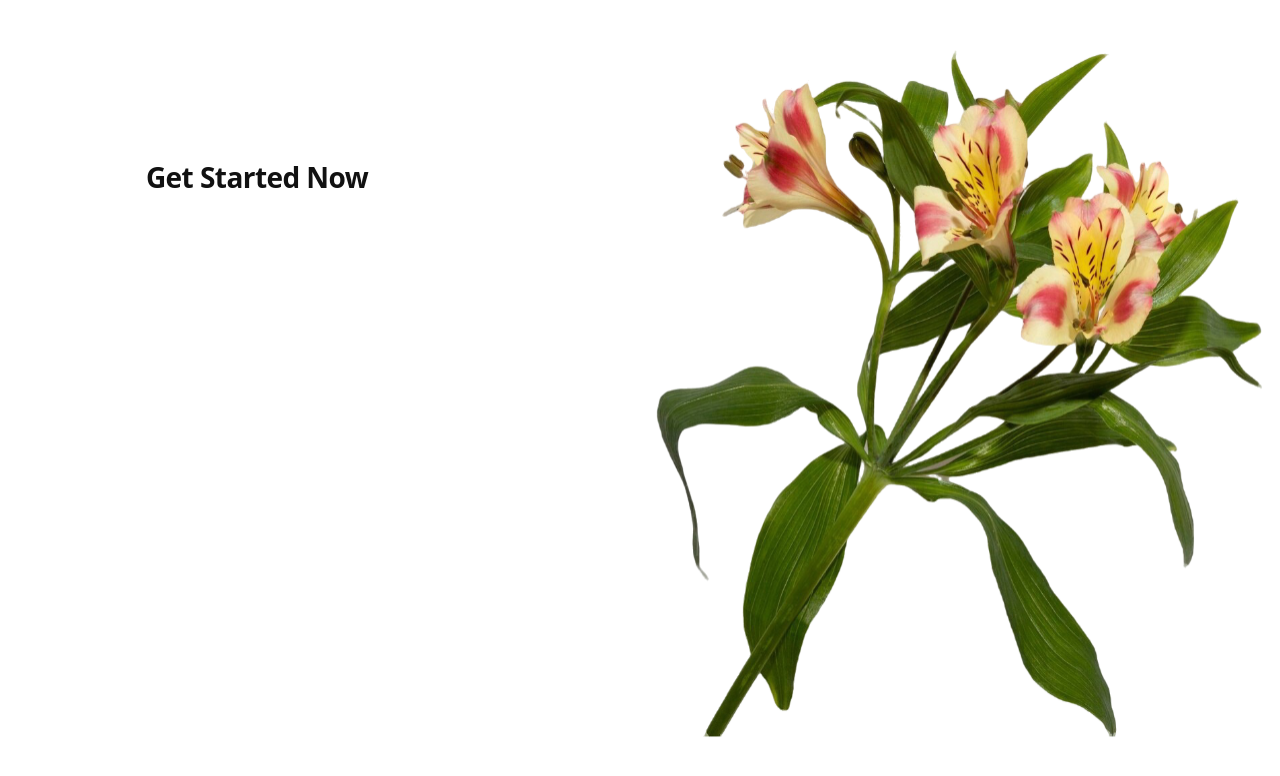
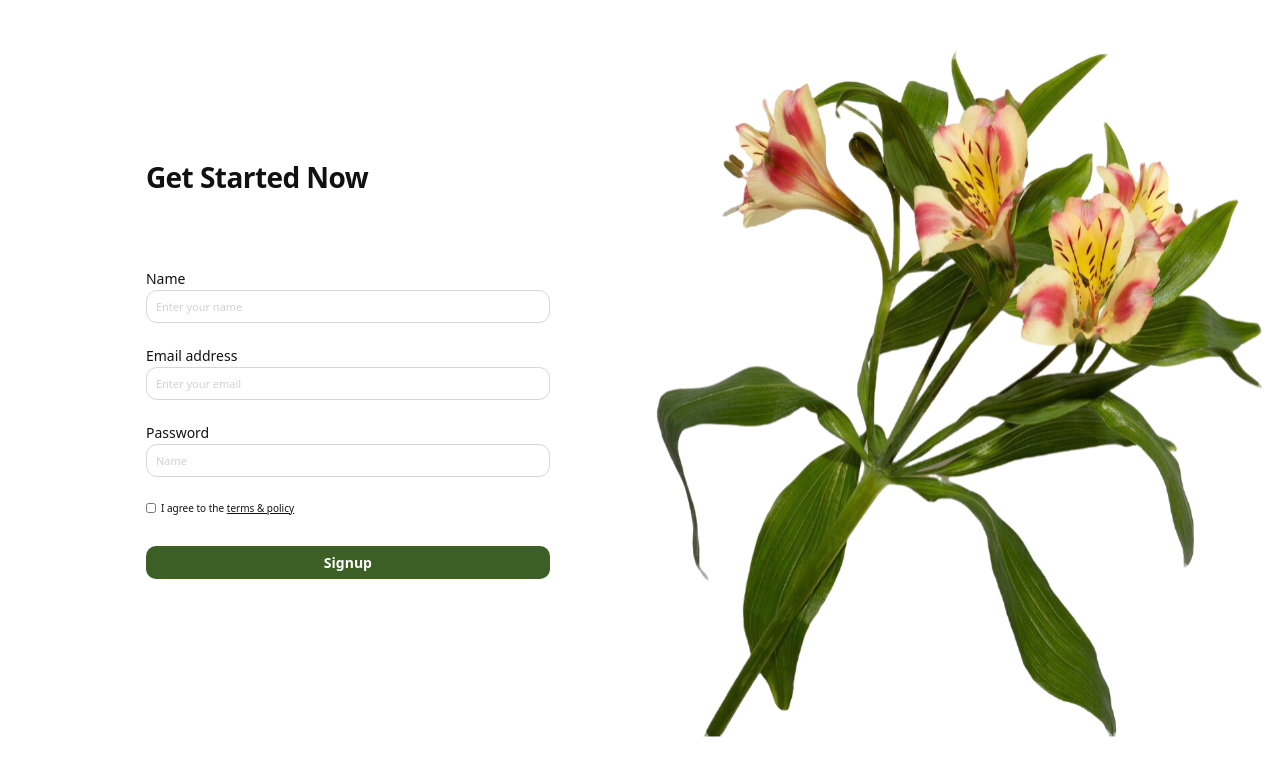
Before and after one commit to currlei/appdev1-final-practical-exam, a React (Vite) app: page / in a window 1280 px wide. Shown: the top 776 px of the page. Built offline with nearby package versions, Linux system fonts and the light colour scheme.

Commit message:
Add Sign Up form.

```diff
--- a/src/SignUp.jsx
+++ b/src/SignUp.jsx
@@ -6,6 +6,25 @@ function SignUp() {
     <main className={styles.page}>
       <section className={styles.left} aria-label="Sign up form area">
         <h1 className={styles.title}>Get Started Now</h1>
+        <form className={styles.form}>
+          <div className={styles.field}>
+            <label className={styles.label} htmlFor="name">Name</label>
+            <input className={styles.input} id="name" name="name" type="text" placeholder="Enter your name" />
+          </div>
+          <div className={styles.field}>
+            <label className={styles.label} htmlFor="email">Email address</label>
+            <input className={styles.input} id="email" name="email" type="email" placeholder="Enter your email" />
+          </div>
+          <div className={styles.field}>
+            <label className={styles.label} htmlFor="password">Password</label>
+            <input className={styles.input} id="password" name="password" type="password" placeholder="Name" />
+          </div>
+          <label className={styles.agreement}>
+            <input className={styles.checkbox} type="checkbox" name="agreement" />
+            <span>I agree to the <a href="#terms">terms &amp; policy</a></span>
+          </label>
+          <button className={styles.submit} type="submit">Signup</button>
+        </form>
       </section>
       <section className={styles.right} aria-label="Sign up artwork">
         <img className={styles.image} src={blossomImage} alt="Blossom flower" />
--- a/src/SignUp.module.css
+++ b/src/SignUp.module.css
@@ -11,10 +11,12 @@
 }
 
 .left {
-  display: flex;
+  display: inline-flex;
+  flex-direction: column;
   align-items: flex-start;
-  justify-content: flex-start;
-  padding: 20.3vh 0 2rem 11.4vw;
+  gap: 10px;
+  height: 638px;
+  padding: 20.3vh 0 64px 11.4vw;
 }
 
 .title {
@@ -25,6 +27,93 @@
   font-weight: 600;
   line-height: 1.1;
   letter-spacing: -0.02em;
+  margin-bottom: 68px;
+}
+
+.form {
+  width: min(100%, 25.25rem);
+}
+
+.field {
+  display: flex;
+  flex-direction: column;
+  gap: 2px;
+  margin-bottom: 25px;
+}
+
+.label {
+  color: #111;
+  font-size: 14px;
+  font-weight: 500;
+  line-height: 1.2;
+}
+
+.input {
+  width: 100%;
+  height: 33px;
+  padding: 0 9px;
+  border: 1px solid #d7d7d7;
+  border-radius: 11px;
+  background: #fff;
+  color: #111;
+  font: inherit;
+  font-size: 11px;
+  outline: none;
+}
+
+.input::placeholder {
+  color: #d1d1d1;
+  opacity: 1;
+}
+
+.input:focus {
+  border-color: #3b5f24;
+  box-shadow: 0 0 0 2px rgb(59 95 36 / 12%);
+}
+
+.agreement {
+  display: flex;
+  align-items: center;
+  gap: 5px;
+  margin-top: 1px;
+  color: #111;
+  font-size: 10px;
+  line-height: 1.2;
+}
+
+.checkbox {
+  width: 10px;
+  height: 10px;
+  margin: 0;
+  accent-color: #3b5f24;
+}
+
+.agreement a {
+  color: inherit;
+  text-decoration: underline;
+}
+
+.submit {
+  width: 100%;
+  height: 33px;
+  margin-top: 32px;
+  border: 0;
+  border-radius: 10px;
+  background: #3b5f24;
+  color: #fff;
+  font: inherit;
+  font-size: 14px;
+  font-weight: 700;
+  cursor: pointer;
+}
+
+.submit:hover {
+  background: #304e1d;
+}
+
+.submit:focus-visible {
+  outline: 2px solid #203914;
+  outline-offset: 2px;
 }
 
 .right {
@@ -40,3 +129,30 @@
   max-height: 100vh;
   object-fit: contain;
 }
+
+@media (max-width: 700px) {
+  .page {
+    grid-template-columns: 1fr;
+  }
+
+  .left {
+    height: auto;
+    padding: 3rem 2rem;
+  }
+
+  .title {
+    margin-bottom: 3rem;
+  }
+
+  .form {
+    width: 100%;
+  }
+
+  .right {
+    min-height: 55vh;
+  }
+
+  .image {
+    max-height: 55vh;
+  }
+}
```
Also changed, not shown: manluctao-signup-form.png (added).
